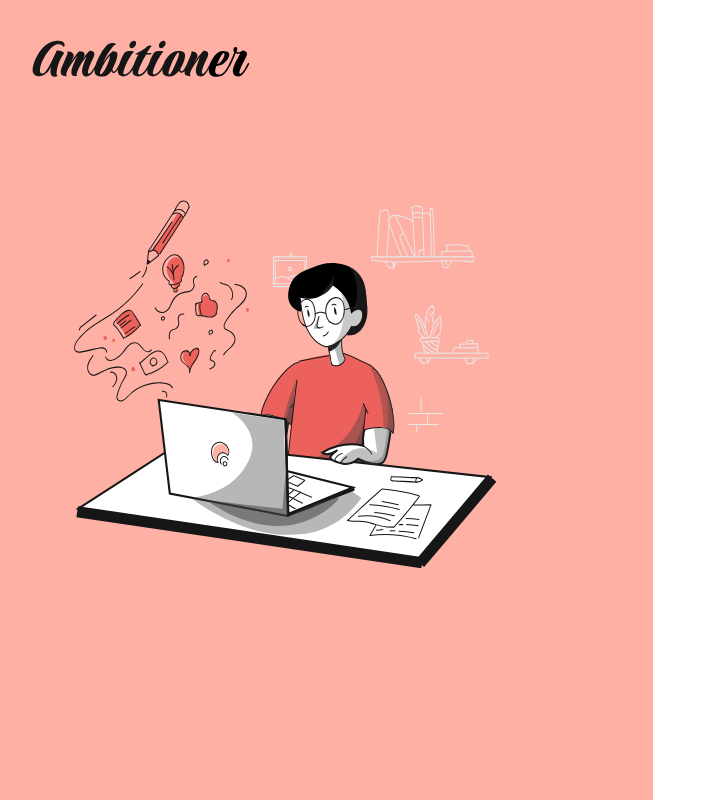
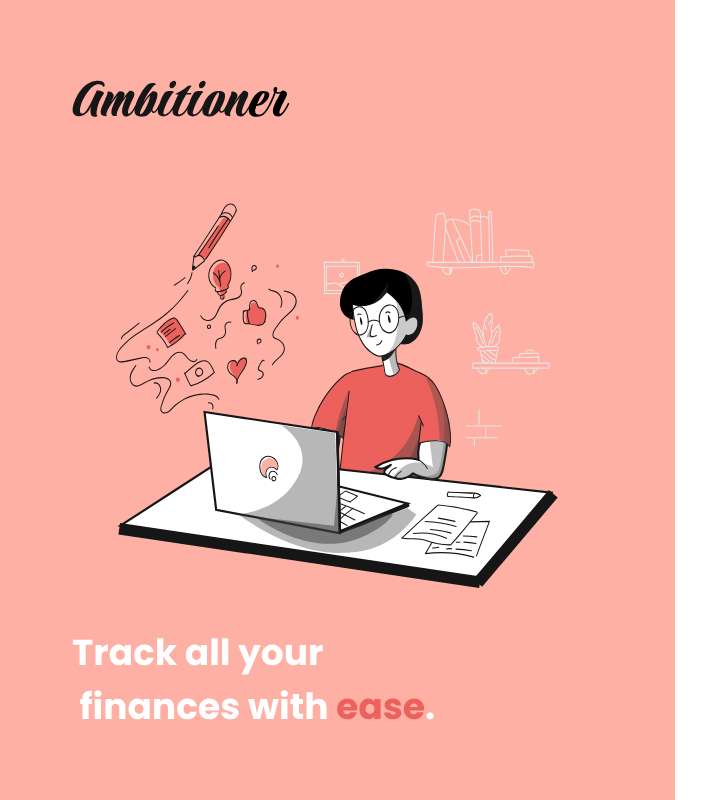
Before and after one commit to F4isalSH/ambitioner, a React (Create React App) app: page /register in a window 1280 px wide. Shown: the whole page, without its empty margins (8-714 px from the left). Built offline with nearby package versions, Linux system fonts and the light colour scheme.

Commit message:
Setup Landing message

```diff
--- a/src/components/Sidebanner.tsx
+++ b/src/components/Sidebanner.tsx
@@ -1,4 +1,4 @@
-import { VStack, Image } from "@chakra-ui/react"
+import { VStack, Image,Container } from "@chakra-ui/react"
 
 export const Sidebanner: React.FC = () => {
     return (
@@ -6,12 +6,12 @@ export const Sidebanner: React.FC = () => {
         w='full'
         h='full'
         bg='#FFB0A5'
-        p={10}
-        spacing={10}
+        p={20}
         alignItems='flex-start'
         >
             <Image src='logo.svg'  />
-            <Image boxSize={500} src='illustration.svg' />
+            <Image boxSize={600} src='illustration.svg' />
+            <Image src='landingMessage.svg' />
 
         </VStack>
     )
--- a/src/pages/register/Register.tsx
+++ b/src/pages/register/Register.tsx
@@ -10,6 +10,7 @@ export const Register: React.FC = () => {
         bg='white'
         >
 
+
         </VStack>
         </Flex>
     )
```
